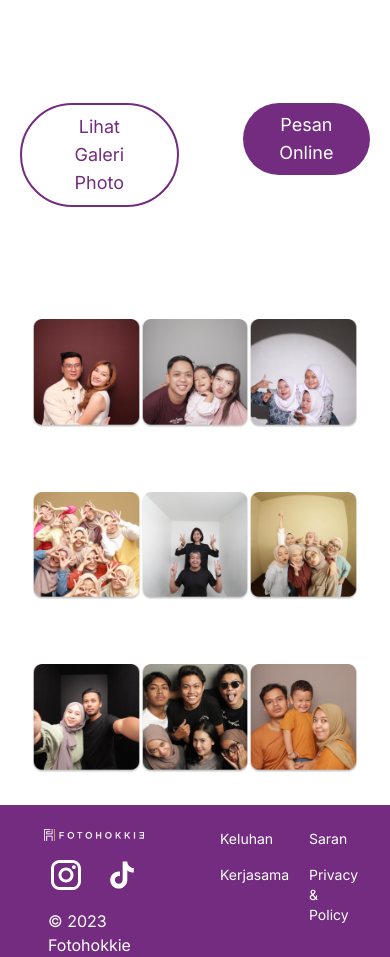
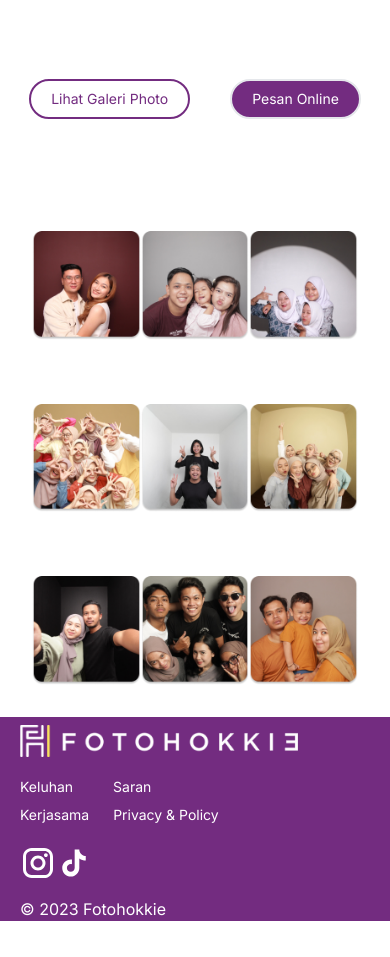
Before and after one commit to FarisSaputra03/my-foto, a Next.js app: page /potrait in a window 390 px wide. Shown: the part 1101-2058 px from the top of the page. After the commit the page ends 2022 px from the top, so only its background shows below. Built offline with nearby package versions, Linux system fonts and the light colour scheme.

Commit message:
update footer,update kota

```diff
--- a/src/app/kota/page.tsx
+++ b/src/app/kota/page.tsx
@@ -179,7 +179,7 @@ export default function Kota() {
       </div>
       {selectedCity == null ? (
         <div className="container px-5 py-24 mx-auto">
-          <div className="grid grid-cols-4 gap-4">
+          <div className="grid grid-cols-2 md:grid-cols-4">
             {listKota.map((data: any, index) => (
               <div
                 onClick={() => {
@@ -204,23 +204,23 @@ export default function Kota() {
         </div>
       ) : null}
       {selectedCity !== null && selectedView == null ? (
-        <div className="container px-5 py-24 mx-auto">
-          <div className="flex flex-wrap -m-4">
-            <div className="grid lg:grid-cols-4">
+        <div className="px-5 py-10 w-full">
+          <div className="container flex justify-start">
+            <div className="grid grid-cols-2  lg:grid-cols-5">
               {listView.map((data: any, index) => (
                 <div
                   onClick={() => {
                     setSelectedView(data);
                   }}
                   key={index + 1}
-                  className="p-12"
+                  className="p-5"
                 >
-                  <div className="h-auto w-56 border-2 group-hover:scale-110  card hover:shadow border-gray-200 border-opacity-60 rounded-lg overflow-hidden">
-                    <div className="h-48 rounded w-full object-cover relative object-center mb-6">
+                  <div className="h-auto w-full border-2 group-hover:scale-110  card hover:shadow border-gray-200 border-opacity-60 rounded-lg">
+                    <div className="h-48 rounded w-full object-cover relative object-center mb-1">
                       <Image fill src={data.img} alt="" />
                     </div>
                     <div className="p-5 pb-5">
-                      <h2 className="text-lg text-gray-900 font-bold title-font">
+                      <h2 className="text-sm text-gray-900 font-bold title-font">
                         {data.title}
                       </h2>
                       <div className="flex text-gray-500 gap-5">
@@ -235,18 +235,18 @@ export default function Kota() {
         </div>
       ) : null}
       {selectedView !== null && selectedBox == null ? (
-        <div className="container px-5 py-24 mx-auto">
-          <div className="flex flex-wrap -m-4">
-            <div className="grid lg:grid-cols-4">
+        <div className="px-5 py-10">
+          <div className="container flex justify-start">
+            <div className="grid grid-cols-2 lg:grid-cols-5">
               {listBox.map((data: any, index) => (
                 <div
                   onClick={() => {
                     setSelectedBox(data);
                   }}
                   key={index + 1}
-                  className="p-12"
+                  className="p-5"
                 >
-                  <div className="h-auto w-56 border-2 group-hover:scale-110  card hover:shadow border-gray-200 border-opacity-60 rounded-lg overflow-hidden">
+                  <div className="h-auto w-full border-2 group-hover:scale-110  card hover:shadow border-gray-200 border-opacity-60 rounded-lg">
                     <div className="h-48 rounded w-full object-cover relative object-center mb-6">
                       <Image fill src={data.img} alt="" />
                     </div>
--- a/src/app/potrait/page.tsx
+++ b/src/app/potrait/page.tsx
@@ -3,7 +3,7 @@ import Image from "next/image";
 import Link from "next/link";
 export default function Potrait() {
   return (
-    <section className="text-gray-600 body-font">
+    <section className="text-gray-600 body-font bg-white">
       <div className="p-8">
         <Link href={"/"}>
           <button>
@@ -25,7 +25,7 @@ export default function Potrait() {
       <div className="flex justify-center">
         <h1 className="font-bold text-black text-6xl">Portrait 4</h1>
       </div>
-      <div className="container flex flex-col space-y-10  px-5 py-20 mx-auto">
+      <div className="container flex flex-col space-y-10 bg-white  px-5 py-20 mx-auto">
         <div className="border-2 group-hover:scale-110 rounded-lg flex items-center border-opacity-60 lg:w-3/5 mx-auto">
           <div className="h-64 relative w-96">
             <Image
@@ -85,17 +85,17 @@ export default function Potrait() {
             </p>
           </div>
         </div>
-        <div className="flex gap-16 justify-center">
+        <div className="flex gap-10 justify-center">
           <div>
             <Link href={"/galery"}>
-              <button className=" mx-auto mt-16 text-ungu bg-white border-2 border-ungu py-2 px-8 focus:outline-none rounded-full text-lg">
+              <button className="mt-10 w-auto text-ungu bg-white border-2 border-ungu py-2 px-5 rounded-full text-sm">
                 Lihat Galeri Photo
               </button>
             </Link>
           </div>
           <div>
             <Link href={"/kota"}>
-              <button className=" mx-auto mt-16 text-white bg-ungu border-0 py-2 px-8 focus:outline-none hover:bg-purple-900 rounded-full text-lg">
+              <button className="mt-10 w-auto text-white bg-ungu border-2 py-2 px-5 hover:bg-purple-900 rounded-full text-sm">
                 Pesan Online
               </button>
             </Link>
--- a/src/components/footer.tsx
+++ b/src/components/footer.tsx
@@ -2,11 +2,23 @@ import React from "react";
 import Image from "next/image";
 export default function Footer() {
   return (
-    <div className="bg-ungu body-font w-auto flex justify-between">
-      <div className="flex flex-col space-y-4 mt-6 ml-11">
-        <Image width={200} height={30} src="/img/logo.png" alt="" />
-        <div className="container gap-5 px-1 py-0 mx-auto flex items-center sm:flex-row">
-          <div className="flex">
+    <div className="bg-ungu body-font flex justify-between w-auto">
+      <div className="flex flex-col space-y-4 ml-5">
+        <div className="mt-2">
+          <Image width={278} height={32} src="/img/logo.png" alt="" />
+        </div>
+        <div className="block md:hidden">
+          <div className="flex gap-10 py-1">
+            <p className="text-white  text-sm ">Keluhan</p>
+            <p className="text-white  text-sm ">Saran</p>
+          </div>
+          <div className="flex gap-6 py-1">
+            <p className="text-white  text-sm ">Kerjasama</p>
+            <p className="text-white text-sm ">Privacy & Policy</p>
+          </div>
+        </div>
+        <div className="flex">
+          <div>
             <svg
               width="36"
               height="36"
@@ -35,11 +47,11 @@ export default function Footer() {
             </svg>
           </div>
         </div>
-        <div className="container px-1 py-0 mx-auto flex items-center sm:flex-row flex-col">
+        <div className="flex justify-start">
           <p className="text-white">© 2023 Fotohokkie</p>
         </div>
       </div>
-      <div className=" mt-6 ml-11 mr-10">
+      <div className="hidden md:block mt-6 ml-11 mr-10">
         <div className="grid grid-cols-2 gap-4 place-content-end">
           <div>
             <p className="text-white text-sm px-8 ">Keluhan</p>
@@ -54,7 +66,7 @@ export default function Footer() {
             <p className="text-white text-sm px-8">Privacy & Policy</p>
           </div>
         </div>
-      </div>
+        </div>
     </div>
   );
 }
--- a/src/components/header.tsx
+++ b/src/components/header.tsx
@@ -4,11 +4,13 @@ import Link from "next/link";
 export default function Header() {
   return (
     <header className="text-gray-600 bg-ungu body-font">
-      <div className="container mx-auto flex flex-wrap p-5 flex-col md:flex-row items-center">
-        <a className="flex title-font font-medium items-center text-gray-900 mb-4 md:mb-0">
+      <div className="container mx-auto flex  p-5 md:flex-row items-center">
+        <div className="flex justify-start">
           <Image width={347.66} height={40} src="/img/logo.png" alt="" />
-        </a>
-        <nav className="md:ml-auto flex flex-wrap items-center text-base justify-center"></nav>
+        </div>
+        <nav className="container flex justify-between px-4 mx-auto"></nav>
+        <div className=" flex justify-between px-4">
+          <div className="hidden space-x-8 sm:flex">
             <Link href={"/"}>
               <button className="text-yellow-300 flex gap-3">
                 Nugroho
@@ -27,6 +29,24 @@ export default function Header() {
               </button>
             </Link>
           </div>
+          <div className="flex justify-start mt-3 ml-10 sm:hidden">
+            <svg
+              width="12"
+              height="12"
+              viewBox="0 0 12 12"
+              fill="none"
+              xmlns="http://www.w3.org/2000/svg"
+            >
+              <path
+                fill-rule="evenodd"
+                clip-rule="evenodd"
+                d="M0.666656 0.5C0.666656 0.223858 0.890514 0 1.16666 0H11.1667C11.4428 0 11.6667 0.223858 11.6667 0.5C11.6667 0.776142 11.4428 1 11.1667 1H1.16666C0.890514 1 0.666656 0.776142 0.666656 0.5ZM5.66666 6C5.66666 5.72386 5.89051 5.5 6.16666 5.5L11.1667 5.5C11.4428 5.5 11.6667 5.72386 11.6667 6C11.6667 6.27614 11.4428 6.5 11.1667 6.5L6.16666 6.5C5.89051 6.5 5.66666 6.27614 5.66666 6ZM1.16666 11C0.890514 11 0.666656 11.2239 0.666656 11.5C0.666656 11.7761 0.890514 12 1.16666 12H11.1667C11.4428 12 11.6667 11.7761 11.6667 11.5C11.6667 11.2239 11.4428 11 11.1667 11H1.16666Z"
+                fill="white"
+              />
+            </svg>
+          </div>
+        </div>
+      </div>
     </header>
   );
 }
```
Lines whose indentation alone changed are shown as unchanged.
